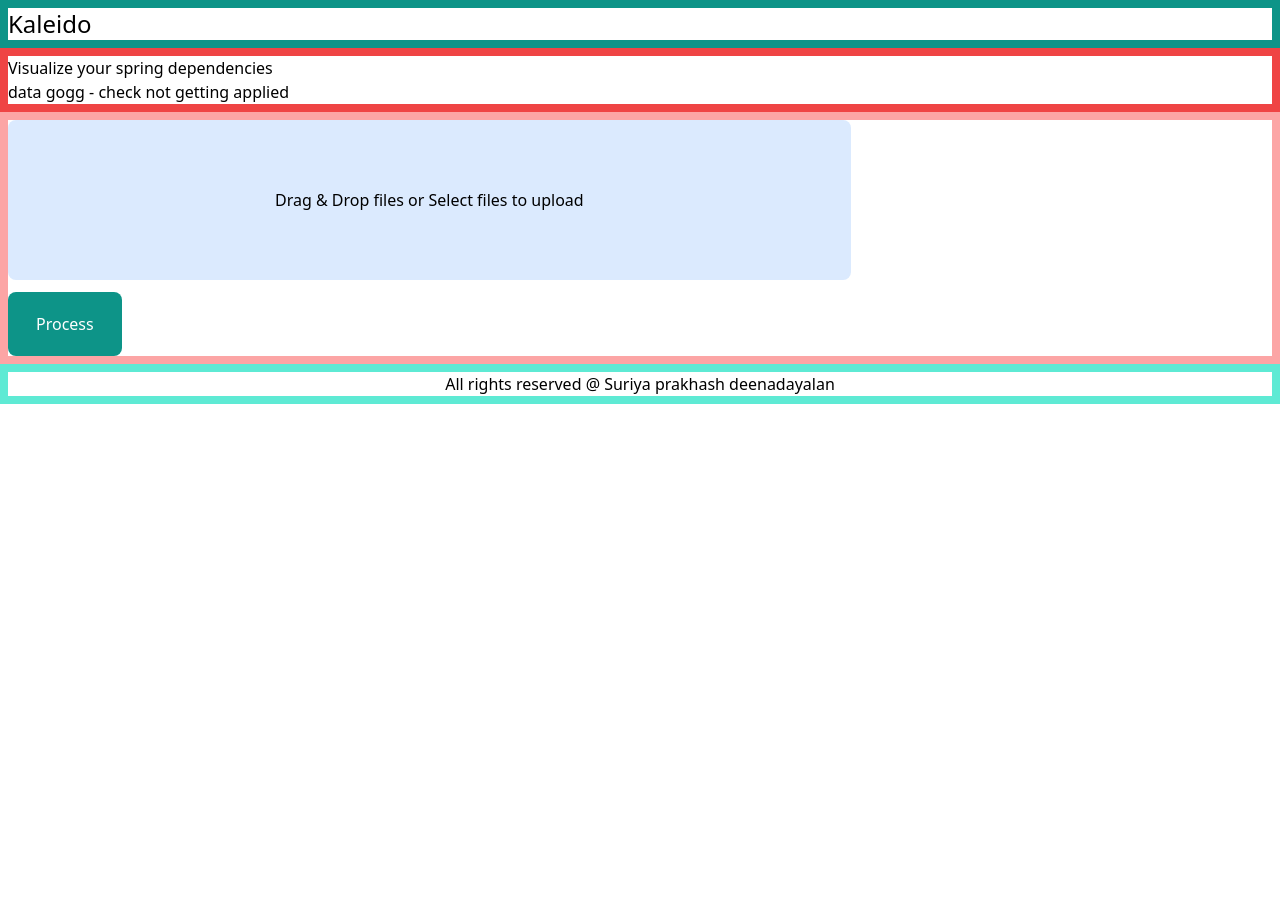
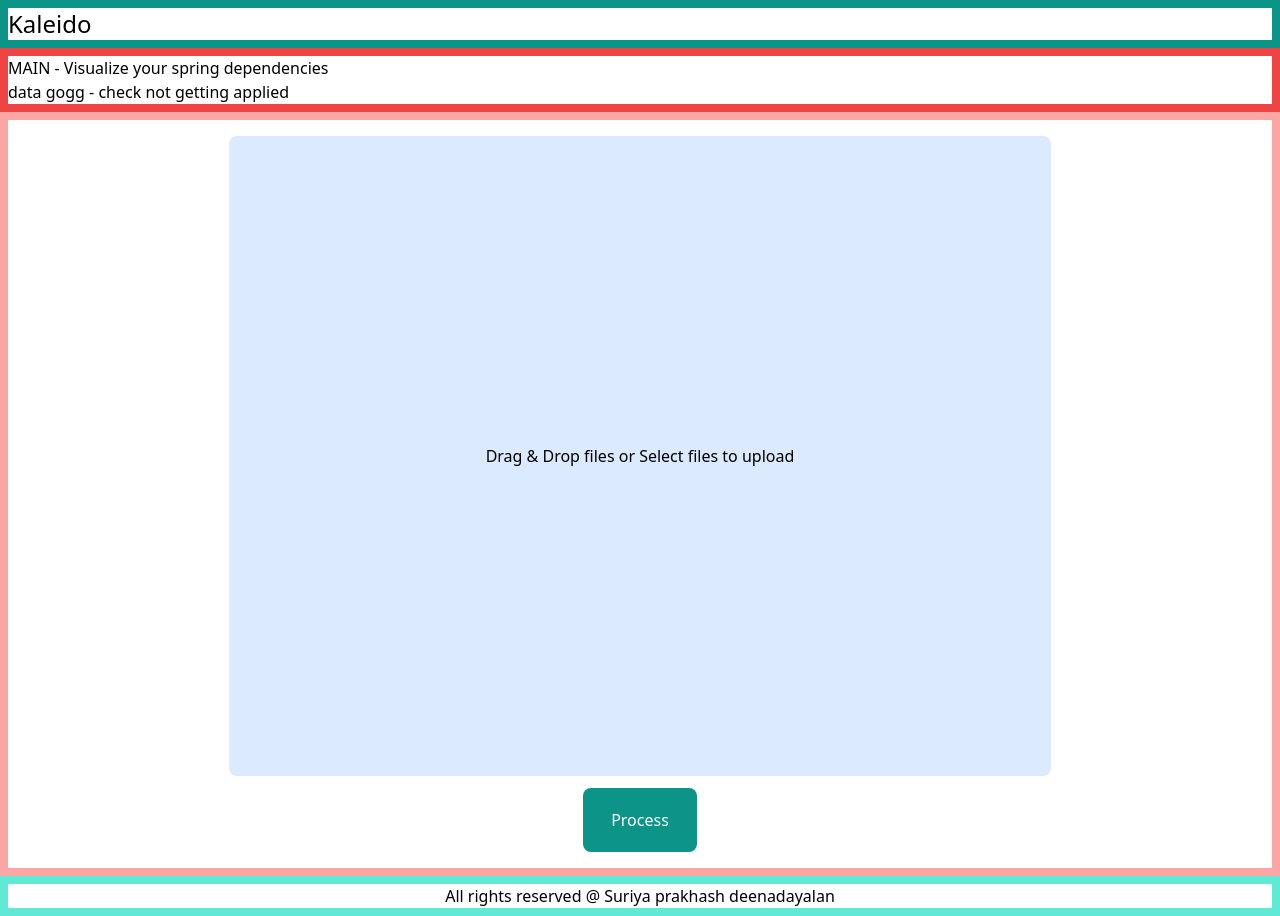
Before and after one commit to suriyaprakhash/kaleido, a Next.js app: page / in a window 1280 px wide. Before the commit the page ends 800 px from the top, so only its background shows below. Built offline with nearby package versions, Linux system fonts and the light colour scheme.

Commit message:
updated styles to switch to grid in force directed graph removed unecessary css

```diff
--- a/src/app/components/canvas.tsx
+++ b/src/app/components/canvas.tsx
@@ -31,7 +31,7 @@ function Canvas({jsonData, actuatorType, parentCallback}: any) {
   return (
     <section>
       <section className="border-4 border-red-800">
-        <div  className="border-4 border-red-600">
+        <div className="border-4 border-red-600 flex flex-col">
           <h2>Canvas</h2>
           Determined actuator type {actuatorType}
           <div>Select visulaization to switch</div>
--- a/src/app/components/dragAndDrop.tsx
+++ b/src/app/components/dragAndDrop.tsx
@@ -119,10 +119,10 @@ export default function DragAndDrop({validationTypeFromParent, parentCallback}:
   }
 
   return (
-    <div className="items-center">
+    <div className="flex flex-col items-center m-4">
       <form
         className={`${dragActive ? "bg-blue-400" : "bg-blue-100"
-          }  p-8 w-2/3 rounded-lg  min-h-[10rem] text-center flex flex-col items-center justify-center
+          }  p-8 w-2/3 rounded-lg  min-h-[20rem] sm:min-h-[40rem] text-center flex flex-col items-center justify-center
           hover:bg-blue-200 hover:animate-pulse`}
         onDragEnter={handleDragEnter}
         onSubmit={(e) => e.preventDefault()}
--- a/src/app/layout.tsx
+++ b/src/app/layout.tsx
@@ -19,7 +19,7 @@ export default function RootLayout({
   return (
     <html lang="en">
       {/* <body className={inter.className}> */}
-      <body className="">
+      <body>
         <Navbar />
         <main>
           {children}
--- a/src/app/page.tsx
+++ b/src/app/page.tsx
@@ -28,10 +28,10 @@ export default function Page() {
 
   return (
 
-    <main className="">
+    <main className="flex flex-col">
       {/* <h1 className="font-bold text-red-700 text-2xl"> */}
       <section className="border-8 border-red-500">
-          Visualize your spring dependencies
+          MAIN - Visualize your spring dependencies
           <h1>data gogg - check not getting applied</h1>
           {/* <button onClick={handleClick('/Canvas')}>Show Canvas</button> */}
       </section>
```
